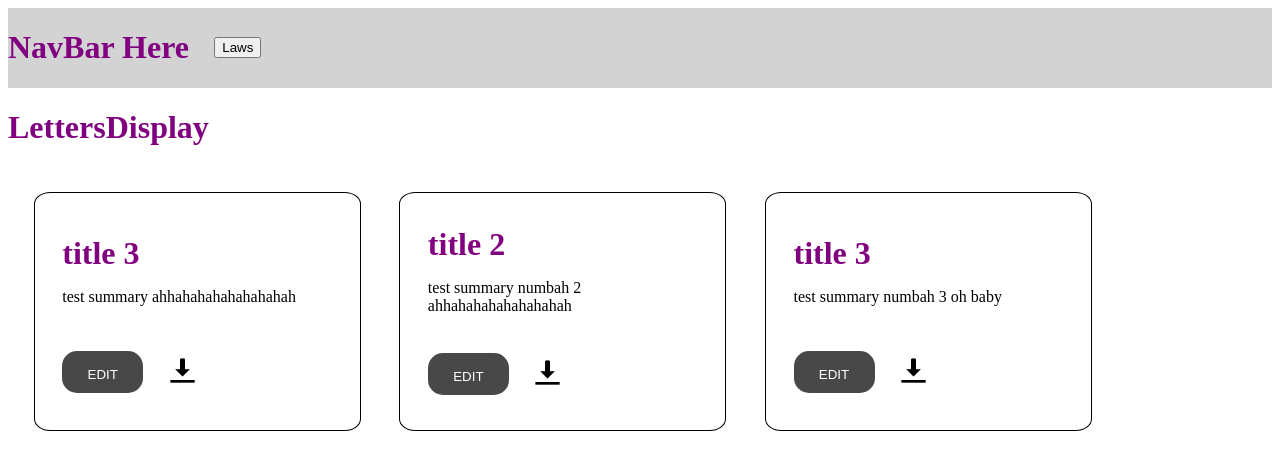
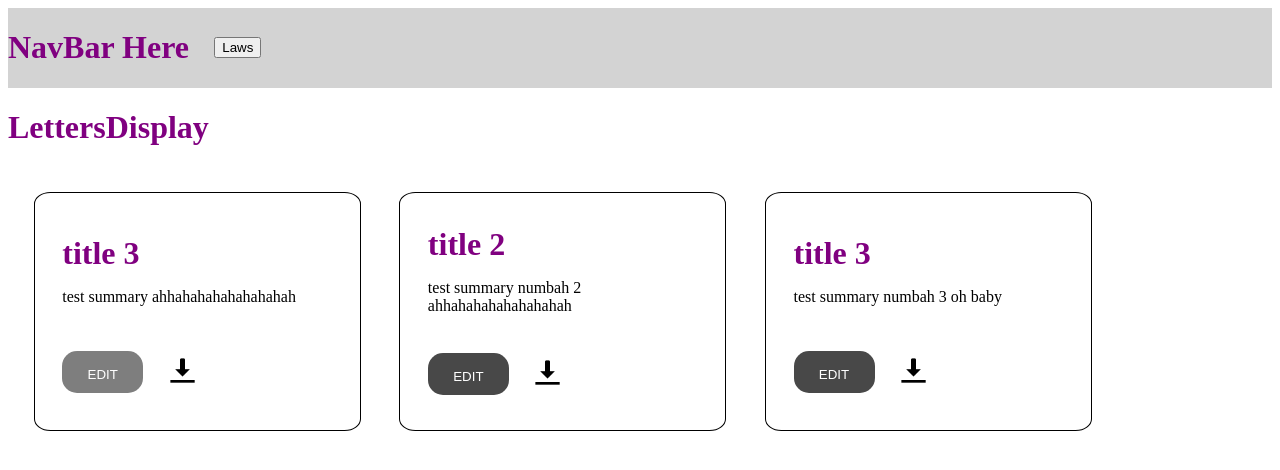
Before and after one commit to cornellh4i/earth-law-center, a React (Create React App) app in the folder client/: page /letters in a window 1280 px wide. In both pictures the pointer is over the button 102 px from the left and 372 px from the top of the page. Shown: the top 470 px of the page. Built offline with nearby package versions, Linux system fonts and the light colour scheme.

Commit message:
made buttons on template card more pretty (on hover effects)

```diff
--- a/client/src/components/Button/Button.css
+++ b/client/src/components/Button/Button.css
@@ -5,12 +5,10 @@
   width: 27%;
   height: 100%;
   padding: 16px;
-
   background: #484848;
   color: white;
   border-radius: 15px;
   border: none;
-
   margin-right: 5%;
 }
 
@@ -19,3 +17,7 @@
   background-color: transparent;
   margin-left: -10%;
 }
+.card-download-btn:hover, .card-edit-btn:hover{
+  opacity: 70%;
+  cursor: pointer;
+}
```
